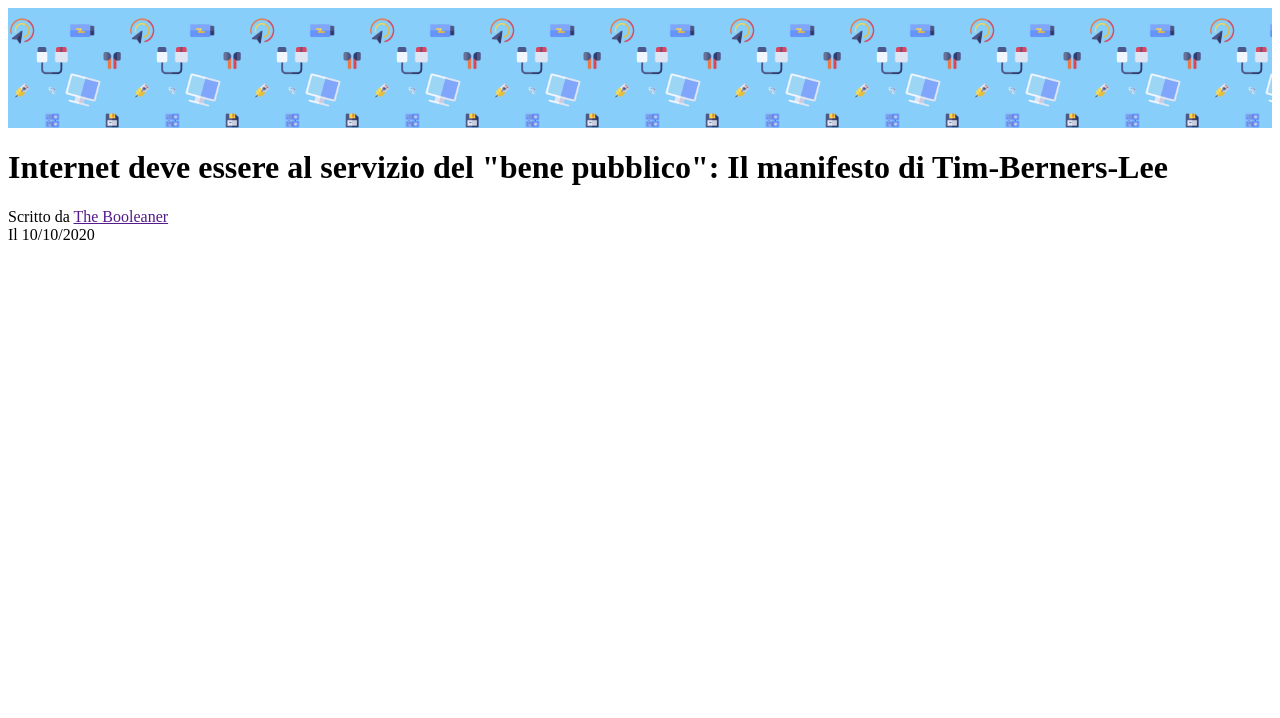
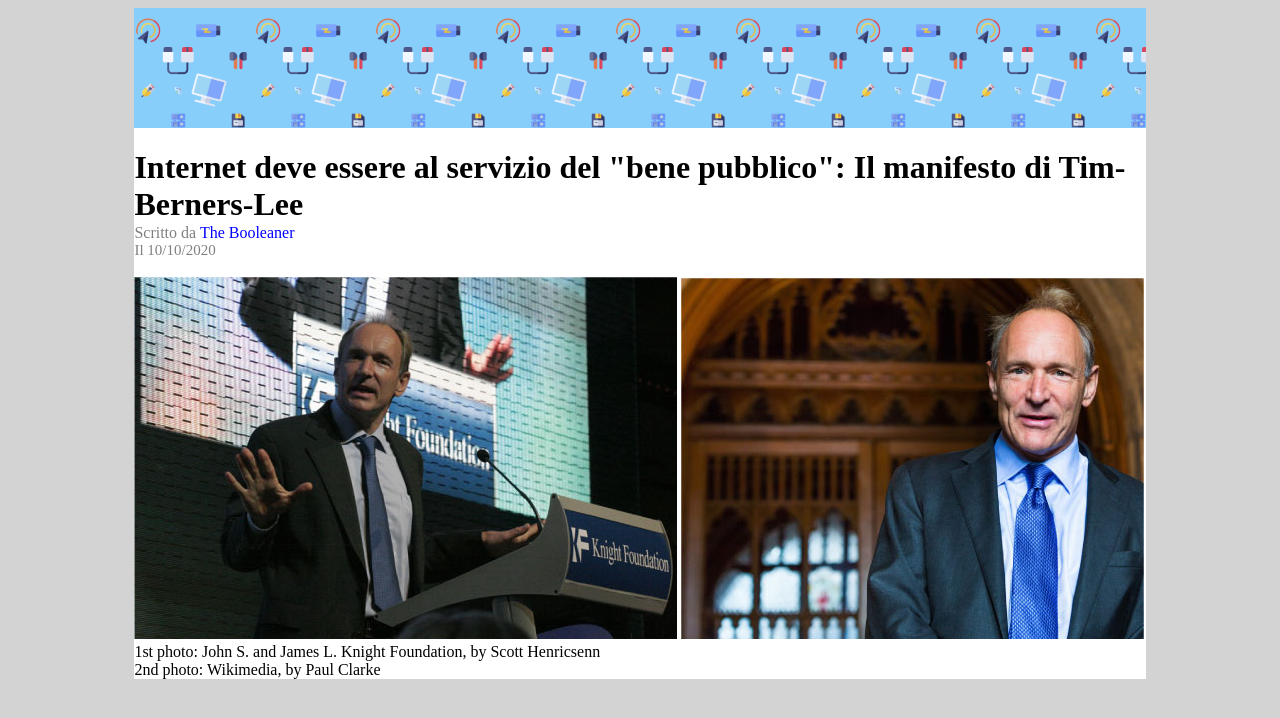
Before and after one commit to Faber000/html-css-booleaner, a plain HTML site: page index.html in a window 1280 px wide. Drawn offline with Linux system fonts and the light colour scheme.

Commit message:
aggiunta immagini

```diff
--- a/css/style.css
+++ b/css/style.css
@@ -1,7 +1,30 @@
-.titolo{
+#titolo{
     background-image:url("../img/pattern.png");
     width: 100%;
     height: 120px;
     background-size: contain;
     background-color: lightskyblue;
 }
+#boolean{
+    color: blue;
+}
+#data{
+    font-size: 15px;
+    color:grey;
+}
+span{
+    color: grey;
+}
+#container{
+    position: relative;
+    height: 100%;
+    width: 80%;
+    left:10%;
+    background-color: white;
+}
+html{
+    background-color: lightgray;
+}
+h1{
+    margin-bottom:1px;
+}
--- a/index.html
+++ b/index.html
@@ -8,25 +8,37 @@
     <title>The Booleaner</title>
 </head>
 <body>
+    <div id="container">
         <!--intestazione della pagina -->
         <header>
-        <div class="titolo"></div>
+            <div id="titolo"></div>
+            <div>
                 <h1>Internet deve essere al servizio del "bene pubblico": Il manifesto di Tim-Berners-Lee</h1>
-        <div>
                 <span>Scritto da</span>
-            <span><a href="">The Booleaner</a></span>
+                <span id="boolean">The Booleaner</span>
             </div>
-        <div>Il 10/10/2020</div>
+            <div id="data">Il 10/10/2020</div><br>
         </header>
         <!--/intestazione della pagina -->
 
         <!-- corpo della pagina -->
-    <main></main>
+        <main>
+            <div id="immagini">
+                <img src="img/tim-1.jpg" alt="">
+                <img src="img/tim-2.jpg" alt="">
+            </div>
+            <div>
+                1st photo: John S. and James L. Knight Foundation, by Scott Henricsenn
+            </div>
+            <div>
+                2nd photo: Wikimedia, by Paul Clarke
+            </div>
+        </main>
         <!--/corpo della pagina -->
 
         <!-- pie di pagina -->
         <footer></footer>
         <!--/pie di pagina -->
-
+    </div>
 </body>
 </html>
```
Lines whose indentation alone changed are shown as unchanged.
